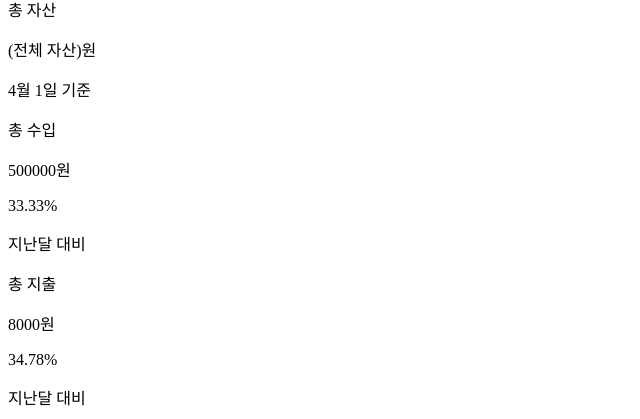
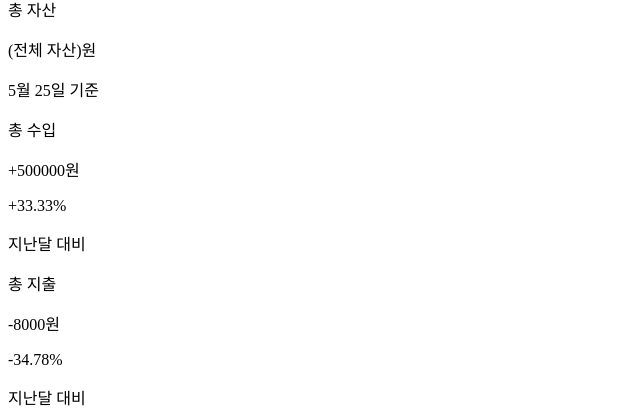
Before and after one commit to SCESecure/AI_Account_Tracker, a React (Vite) app: page / in a window 1280 px wide. Shown: the part 139-558 px from the top of the page, without its empty margins (0-640 px from the left). Built offline with nearby package versions, Linux system fonts and the light colour scheme.

Commit message:
플러스-마이너스 추가

```diff
--- a/src/components/Body/Home/Expense.tsx
+++ b/src/components/Body/Home/Expense.tsx
@@ -42,8 +42,8 @@ export default function Expense({ descList }: { descList: List[] }) {
       <div>
         <p>총 지출</p>
         {/* 여기는 리스트에서 가져와야 함 */}
-        <p>{thisMonthTotal - lastMonthTotal}원</p>
-        <p>{Math.round(expensePercent * 100) / 100}%</p>
+        <p>-{thisMonthTotal - lastMonthTotal}원</p>
+        <p>-{Math.round(expensePercent * 100) / 100}%</p>
         <p>지난달 대비</p>
       </div>
     </>
--- a/src/components/Body/Home/Home.tsx
+++ b/src/components/Body/Home/Home.tsx
@@ -5,13 +5,12 @@ import Income from "./Income";
 import Total from "./Total";
 
 export default function Home({ descList }: { descList: List[] }) {
-
   return (
     <>
       <h2>Hello, Home Component!</h2>
 
       <Total />
-      <Income descList={descList}/>
+      <Income descList={descList} />
       <Expense descList={descList} />
       <FiveList top5list={descList} />
     </>
--- a/src/components/Body/Home/Income.tsx
+++ b/src/components/Body/Home/Income.tsx
@@ -40,8 +40,8 @@ export default function Income({ descList }: { descList: List[] }) {
       <div>
         <p>총 수입</p>
         {/* 여기는 리스트에서 가져와야 함 */}
-        <p>{thisMonthTotal - lastMonthTotal}원</p>
-        <p>{Math.round(incomePercent * 100) / 100}%</p>
+        <p>+{thisMonthTotal - lastMonthTotal}원</p>
+        <p>+{Math.round(incomePercent * 100) / 100}%</p>
         <p>지난달 대비</p>
       </div>
     </>
--- a/src/components/Body/Home/Total.tsx
+++ b/src/components/Body/Home/Total.tsx
@@ -8,7 +8,7 @@ export default function Total() {
         {/* 이 부분은 계좌 총 자산을 계산해서 여기까지 끌어와야 함 */}
         <p>(전체 자산)원</p>
         <p>
-          {date.getMonth()}월 {date.getDay()}일 기준
+          {date.getMonth() + 1}월 {date.getDate()}일 기준
         </p>
       </div>
     </>
```
